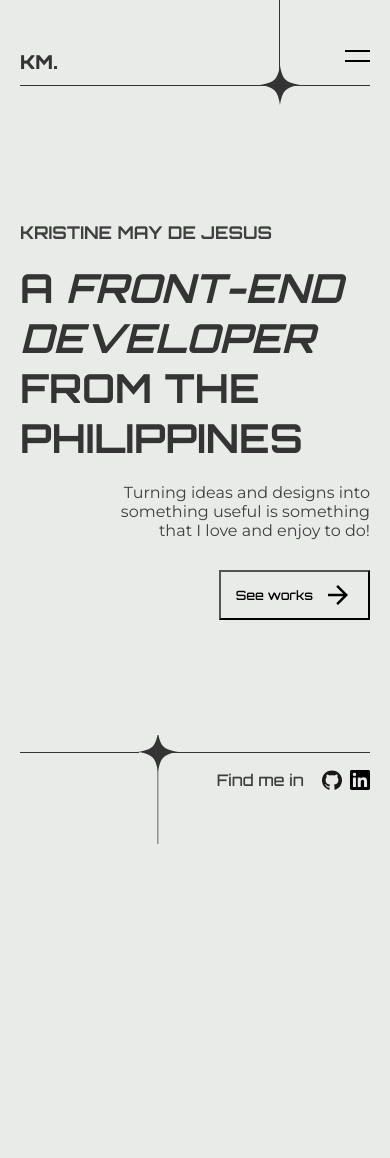
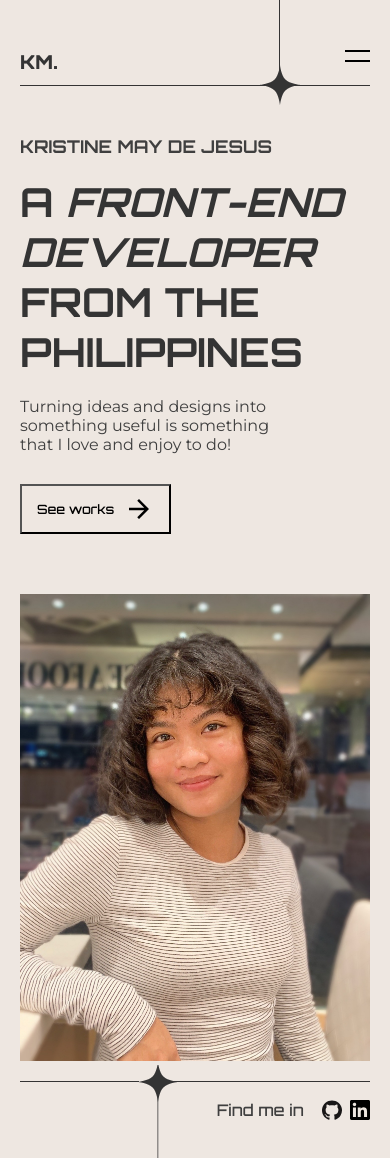
Before and after one commit to sn-tin/frontendkristine, a React (Create React App) app: page / in a window 390 px wide. Shown: the top 1158 px of the page. Before the commit the page ends 844 px from the top, so only its background shows below. Built offline with nearby package versions, Linux system fonts and the light colour scheme.

Commit message:
Change text alignments and content layout

```diff
--- a/src/App.js
+++ b/src/App.js
@@ -7,14 +7,7 @@ import RouterSwitch from './components/RouterSwitch';
 function App() {
   return (
     <BrowserRouter>
-      <div className="App"
-        style={{
-          height: "100vh",
-          display: "flex",
-          flexDirection: "column",
-          justifyContent: "space-between"
-       }}
-      >
+      <div className="App">
         <GlobalStyle />
         <Navbar />
         <RouterSwitch />
--- a/src/components/Home/Home.js
+++ b/src/components/Home/Home.js
@@ -1,10 +1,11 @@
 import ArrowForwardIcon from '@mui/icons-material/ArrowForward';
-import { Content, HomeButton } from './Home.style';
+import { Content, HomeButton, HomeImage, StyledHome } from './Home.style';
 import { useNavigate } from 'react-router-dom';
 import { motion } from 'framer-motion';
 import { leftAnimate, rightAnimate, spanAnimate } from '../../animations';
+import kristineIMG from "../../assets/kristine-img.jpg"
 
-const Home = () => {
+const Home = ({works}) => {
     const navigate = useNavigate();
 
     const seeWorksClicked = () => {
@@ -12,7 +13,7 @@ const Home = () => {
     }
 
     return (
-        <section id='home'>
+        <StyledHome id='home'>
             <Content>
                 <motion.div
                     variants={leftAnimate}
@@ -37,8 +38,10 @@ const Home = () => {
                     </HomeButton>
                 </motion.div>
             </Content>
-
-        </section>
+            <HomeImage>
+                <img src={kristineIMG} alt="Kristine's image"/>
+            </HomeImage>
+        </StyledHome>
     )
 }
 
--- a/src/components/Home/Home.style.js
+++ b/src/components/Home/Home.style.js
@@ -1,12 +1,20 @@
 import styled from "styled-components";
 import { devices, theme } from "../../styles";
 
+const StyledHome = styled.section`
+    display: flex;
+    flex-direction: column;
+    @media screen and (${devices.laptop}) {
+        flex-direction: row;
+        z-index: -1;
+    }
+`
+
 const Content = styled.div`
-    margin: 30px auto;
+    margin: 30px 0;
     display: flex;
     flex-direction: column;
     justify-content: center;
-    text-align: left;
     .left-aligned {
         p {
             color: ${theme.colors.fadeBlack};
@@ -16,7 +24,7 @@ const Content = styled.div`
             text-transform: uppercase;
         }
         h1 {
-            font-size: clamp(2.5rem,5vw,8rem);
+            font-size: clamp(2.5rem,5vw,6rem);
             margin: 20px 0;
         }
     }
@@ -26,8 +34,6 @@ const Content = styled.div`
             max-width: 800px;
             font-size: clamp(1rem, 2.5vw, 1.5rem);
             font-weight: ${theme.fontWeights.medium};
-            text-align: right;
-            margin-left: auto;
         }
         @media screen and (${devices.laptop}) {
             p {
@@ -36,7 +42,15 @@ const Content = styled.div`
         }
     }
 `
-
+const HomeImage = styled.div`
+    position: relative;
+    img {
+        width: 100%;
+        @media screen and (${devices.laptop}) {
+            position: absolute;
+        }
+    }
+`
 const HomeButton = styled.button`
     font-family: ${theme.heading.fontFam};
     font-size: clamp(0.8rem, 2.5vw, 1.2rem);
@@ -44,11 +58,11 @@ const HomeButton = styled.button`
     align-items: center;
     background-color: transparent;
     padding: 8px 15px;
-    margin: 30px 0 0 auto;
+    margin: 30px 0;
     cursor: pointer;
     @media screen and (${devices.laptop}) {
         padding: 15px 30px;
     }
 `
 
-export { Content, HomeButton };
+export { StyledHome, Content, HomeImage, HomeButton };
--- a/src/components/RouterSwitch.js
+++ b/src/components/RouterSwitch.js
@@ -13,7 +13,7 @@ const RouterSwitch = () => {
         <section className="main-content">
             <AnimatePresence mode="wait">
                 <Routes location={location} key={location.key}>
-                    <Route path="/" element={<Home />} />
+                    <Route path="/" element={<Home works={works} />} />
                     <Route path="/works" element={<Works works={works} />} />
                     <Route path="/works/:slug" element={<Article />} />
                     <Route path="/about" element={<About />} />
--- a/src/components/Works/Works.js
+++ b/src/components/Works/Works.js
@@ -3,8 +3,9 @@ import { Carousel, WorkTexts, InnerCarousel, StyledWorks } from "./Works.styles"
 import { useState, useRef, useEffect } from "react";
 import { motion } from "framer-motion";
 import { leftAnimate, rightAnimate } from "../../animations";
+import works from "./worksData";
 
-const Works = ({works}) => {
+const Works = () => {
     const [width, setWidth] = useState(0);
     const carousel = useRef();
 
--- a/src/styles.js
+++ b/src/styles.js
@@ -2,7 +2,7 @@ import { createGlobalStyle } from 'styled-components';
 
 const theme = {
     colors: {
-        grayishWhite: "#E8EBE8",
+        grayishWhite: "#eee7e1",
         dark: "#343434",
         fadeBlack: "#3F3F3F"
     },
```
Also changed, not shown: src/assets/kristine-img.jpg (added).
